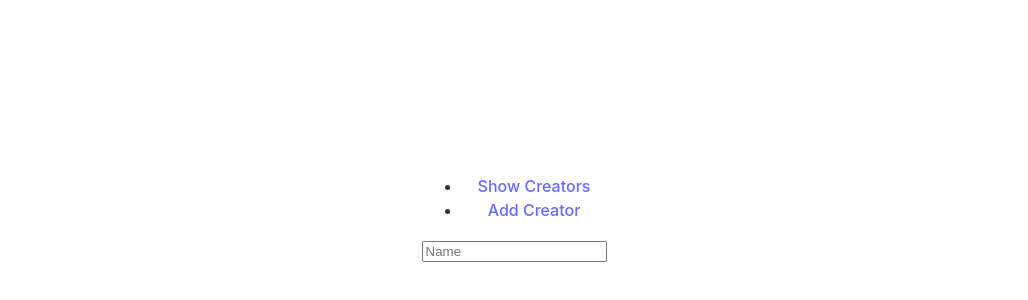
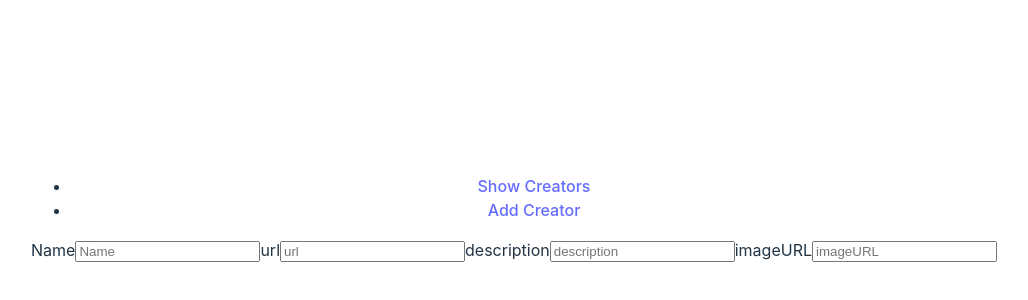
Before and after one commit to ec6862/WEB103-prework, a React (Vite) app in the folder creatorverse/: page /new in a window 1280 px wide. Shown: the part 190-490 px from the top of the page, without its empty margins (126-1154 px from the left). Built offline with nearby package versions, Linux system fonts and the light colour scheme.

Commit message:
testing addCreator/card component

```diff
--- a/creatorverse/src/pages/AddCreator.jsx
+++ b/creatorverse/src/pages/AddCreator.jsx
@@ -5,16 +5,32 @@ import { supabase } from "../client";
 const AddCreator = () => {
     const addNewCreator = async (event) => {
         event.preventDefault();
-        const { data, error } = await supabase.from("creatorverse");
+        const { data, error } = await supabase.from("creators");
     }
 
 
     return (
         <div>
             <form>
+                <label>Name</label>
                 <input
                     type="text"
                     placeholder="Name"
+                />
+                <label>url</label>
+                <input
+                    type="text"
+                    placeholder="url"
+                />
+                <label>description</label>
+                <input
+                    type="text"
+                    placeholder="description"
+                />
+                <label>imageURL</label>
+                <input
+                    type="text"
+                    placeholder="imageURL"
                 />
             </form>
         </div>
```
Also changed, not shown: creatorverse/src/components/Card.jsx (+12 -0 lines).
